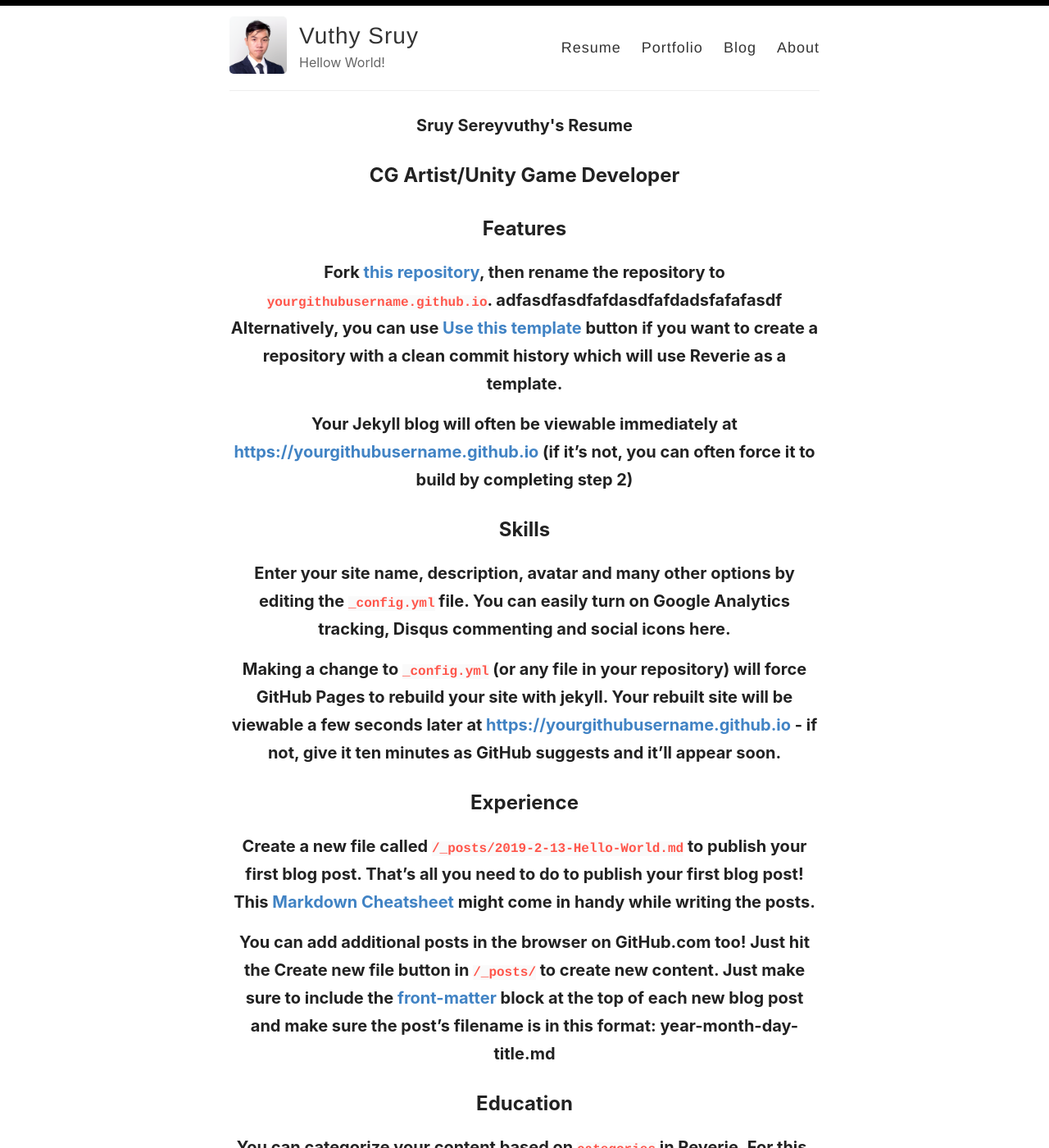
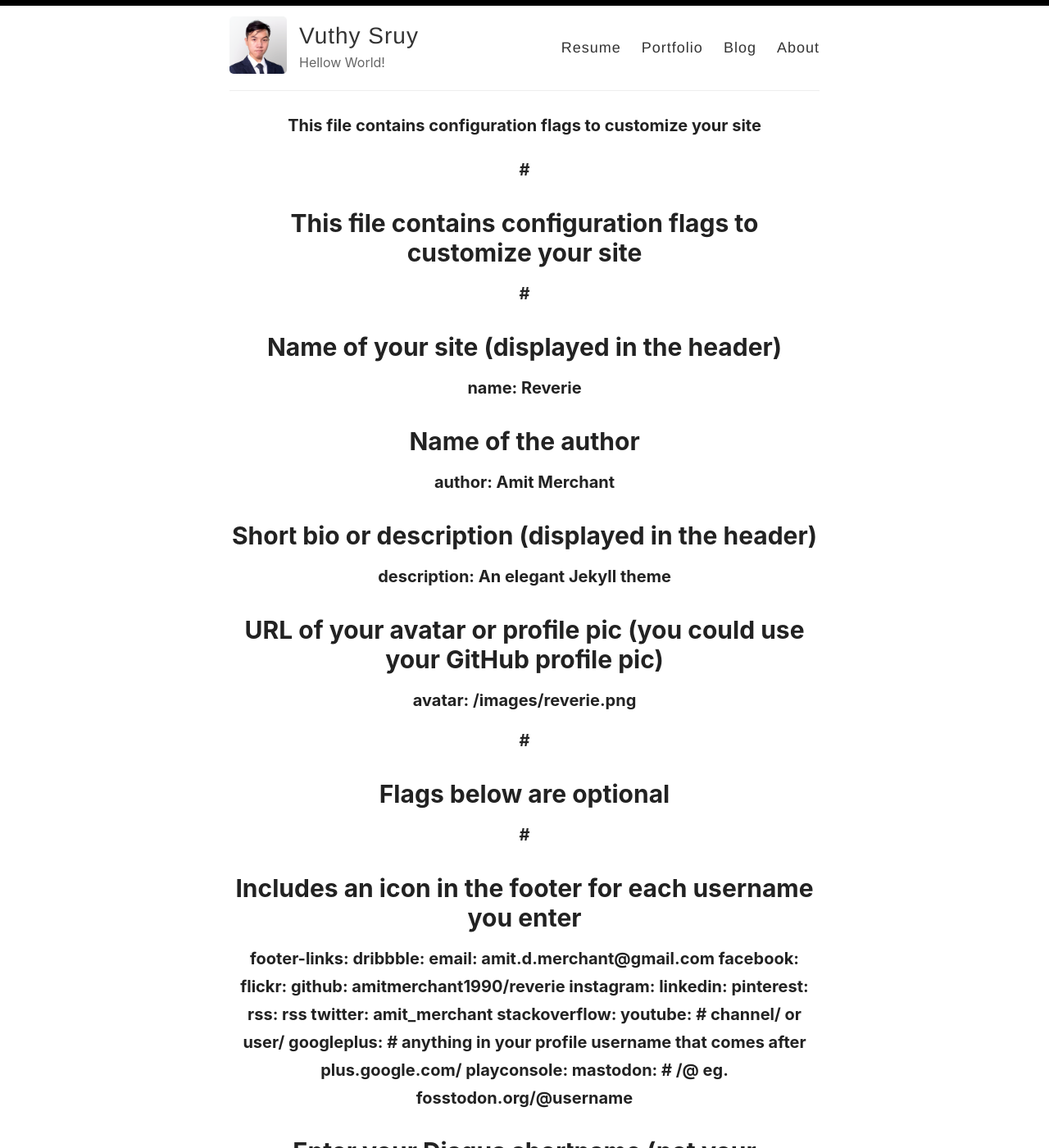
Before and after one commit to VuthySruy/VuthySruy.github.io, a Jekyll site: the page built from _pages/getting-started.md, in a window 1280 px wide and 1400 px high. Shown: the whole window at 82% size. Built offline with Jekyll 4.4.1, drawn with Linux system fonts in a browser that asks for light colours; our own code applies the rules of GitHub Pages for plain Markdown files; some of the changed text lies outside the part shown.

Commit message:
Update getting-started.md

````diff
--- a/_pages/getting-started.md
+++ b/_pages/getting-started.md
@@ -1,53 +1,101 @@
----
-layout: page
-title: Sruy Sereyvuthy's Resume
-permalink: /getting-started/
----
+#
+# This file contains configuration flags to customize your site
+#
 
-## CG Artist/Unity Game Developer
+# Name of your site (displayed in the header)
+name: Reverie
 
+# Name of the author
+author: Amit Merchant
 
-## Features
-Fork [this repository](https://github.com/amitmerchant1990/reverie), then rename the repository to `yourgithubusername.github.io`.
-adfasdfasdfafdasdfafdadsfafafasdf
-Alternatively, you can use [Use this template](https://github.com/amitmerchant1990/reverie/generate) button if you want to create a repository with a clean commit history which will use Reverie as a template.
+# Short bio or description (displayed in the header)
+description: An elegant Jekyll theme
 
-Your Jekyll blog will often be viewable immediately at <https://yourgithubusername.github.io> (if it's not, you can often force it to build by completing step 2)
+# URL of your avatar or profile pic (you could use your GitHub profile pic)
+avatar: /images/reverie.png
 
-## Skills
+#
+# Flags below are optional
+#
 
-Enter your site name, description, avatar and many other options by editing the `_config.yml` file. You can easily turn on Google Analytics tracking, Disqus commenting and social icons here.
+# Includes an icon in the footer for each username you enter
+footer-links:
+  dribbble:
+  email: amit.d.merchant@gmail.com
+  facebook:
+  flickr:
+  github: amitmerchant1990/reverie
+  instagram:
+  linkedin:
+  pinterest:
+  rss: rss
+  twitter: amit_merchant
+  stackoverflow:
+  youtube: # channel/<your_long_string> or user/<user-name>
+  googleplus: # anything in your profile username that comes after plus.google.com/
+  playconsole:
+  mastodon: # <your-mastodon-instance>/@<your-user-name> eg. fosstodon.org/@username
 
-Making a change to `_config.yml` (or any file in your repository) will force GitHub Pages to rebuild your site with jekyll. Your rebuilt site will be viewable a few seconds later at <https://yourgithubusername.github.io> - if not, give it ten minutes as GitHub suggests and it'll appear soon.
+# Enter your Disqus shortname (not your username) to enable commenting on posts
+# You can find your shortname on the Settings page of your Disqus account
+disqus:
 
-## Experience
+# Enter your Google Analytics web tracking code (e.g. UA-2110908-2) to activate tracking
+google_analytics: UA-43339302-11
 
-Create a new file called `/_posts/2019-2-13-Hello-World.md` to publish your first blog post. That's all you need to do to publish your first blog post! This [Markdown Cheatsheet](https://github.com/adam-p/markdown-here/wiki/Markdown-Cheatsheet) might come in handy while writing the posts.
+# For newer "GA4" analytics, use the following instead of the "UA" entry above
+#google_analytics_ga4: G-GABC1DEFG
 
-> You can add additional posts in the browser on GitHub.com too! Just hit the <kbd>Create new file</kbd> button in `/_posts/` to create new content. Just make sure to include the [front-matter](http://jekyllrb.com/docs/frontmatter/) block at the top of each new blog post and make sure the post's filename is in this format: year-month-day-title.md
+# Your website URL (e.g. http://amitmerchant1990.github.io or http://www.amitmerchant.com)
+# Used for Sitemap.xml and your RSS feed
+url: http://www.amitmerchant.com/reverie
+enforce_ssl: https://www.amitmerchant.com/reverie
 
-## Education
+# If you're hosting your site at a Project repository on GitHub pages
+# (http://yourusername.github.io/repository-name)
+# and NOT your User repository (http://yourusername.github.io)
+# then add in the baseurl here, like this: "/repository-name"
+baseurl: "/reverie"
 
-You can categorize your content based on `categories` in Reverie. For this, you just need to add `categories` in front matter like below:
+#
+# !! You don't need to change any of the configuration flags below !!
+#
 
-For adding single category:
+permalink: /:title/
 
-```md
-categories: JavaScript
-```
+# The release of Jekyll Now that you're using
+version: v1.2.0
 
-For adding multiple categories:
+# Jekyll 3 now only supports Kramdown for Markdown
+kramdown:
+  # Use GitHub flavored markdown, including triple backtick fenced code blocks
+  input: GFM
+  # Jekyll 3 and GitHub Pages now only support rouge for syntax highlighting
+  syntax_highlighter: rouge
+  syntax_highlighter_opts:
+    # Use existing pygments syntax highlighting css
+    css_class: 'highlight'
 
-```md
-categories: [PHP, Laravel]
-```
+# Set the Sass partials directory, as we're using @imports
+sass:
+  style: :expanded # You might prefer to minify using :compressed
 
-The contegorized content can be shown over this URL: <https://yourgithubusername.github.io/categories/>
+# Use the following plug-ins
+plugins:
+  - jekyll-sitemap # Create a sitemap using the official Jekyll sitemap gem
+  - jekyll-feed # Create an Atom feed using the official Jekyll feed gem
+  - jekyll-seo-tag
+  - jekyll-paginate
 
-## Projects
+include: ['_pages']
 
-The generated [RSS feed](https://en.wikipedia.org/wiki/RSS) of your blog can be found at <https://yourgithubusername.github.io/feed>. You can see the example RSS feed over [here](https://www.amitmerchant.com/reverie/feed).
+paginate: 6
+paginate_path: /page:num/
 
-## Additional Links
-
-The generated sitemap of your blog can be found at <https://yourgithubusername.github.io/sitemap>. You can see the example sitemap feed over [here](https://www.amitmerchant.com/reverie/sitemap).
+# Exclude these files from your production _site
+exclude:
+  - Gemfile
+  - Gemfile.lock
+  - LICENSE
+  - README.md
+  - CNAME
````
